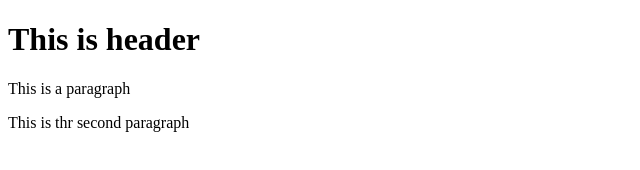
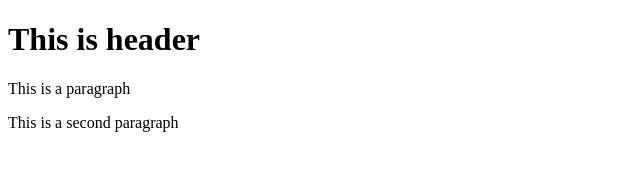
Before and after one commit to Chernata/coursera-test, a plain HTML site: page index.html in a window 1280 px wide. Shown: the full height of the page, 0-640 px from the left. Drawn offline with Linux system fonts and the light colour scheme.

Commit message:
fourth commit

```diff
--- a/index.html
+++ b/index.html
@@ -5,6 +5,6 @@
     <body>
         <h1>This is header</h1>
         <p>This is a paragraph</p>
-        <p>This is thr second paragraph</p>
+        <p>This is a second paragraph</p>
     </body>
 </html>
```
